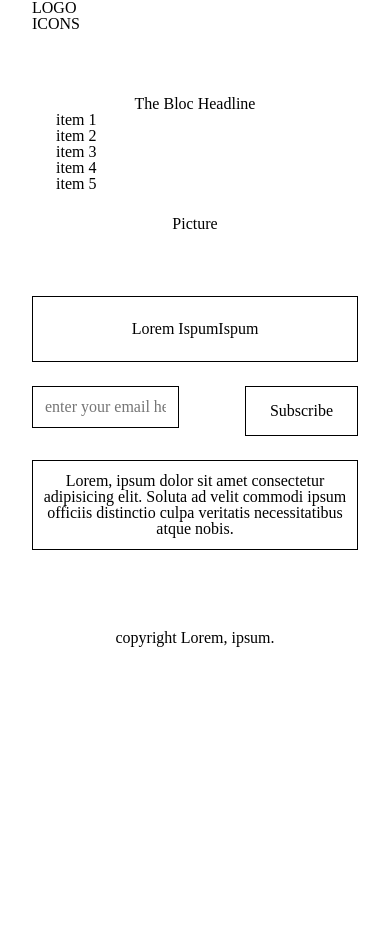
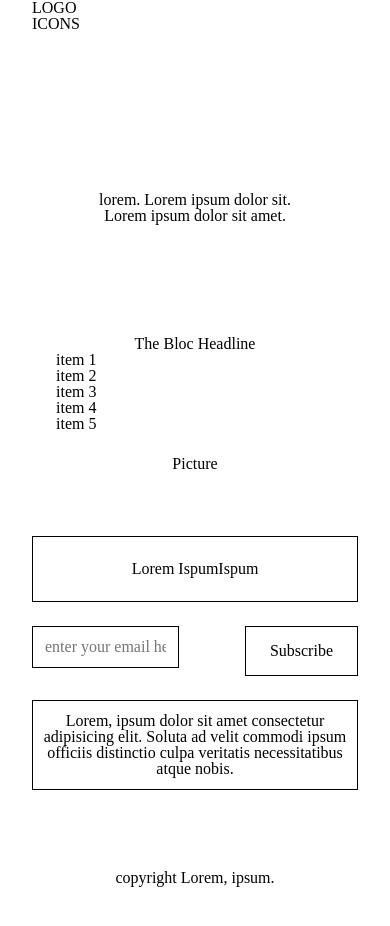
Before and after one commit to jwb094/jwbsite2402, a website: page index.html in a window 390 px wide. Before the commit the page ends 844 px from the top, so only its background shows below. Drawn offline with Linux system fonts and the light colour scheme.

Commit message:
update(index.html - video bloc) WIOP bloc layout:mobile to desktop

```diff
--- a/index.html
+++ b/index.html
@@ -52,9 +52,20 @@
     </section>
     <section data-component-discover="" class="">
     </section>
-    <section data-component-video class="">
+    <section data-component-video class="pt-160 pb-48">
       <div class="l-container">
         <div class="row">
+          <div class="col-xs-12 col-md-12 text-center">
+            <div class="video__heading_bloc">
+              <h2>lorem. Lorem ipsum dolor sit.</h2>
+              <p>Lorem ipsum dolor sit amet.</p>
+            </div>
+          </div>
+          <div class="col-xs-12 col-md-12">
+            <div class="video__content_bloc">
+
+            </div>
+          </div>
         </div>
       </div>
     </section>
```
